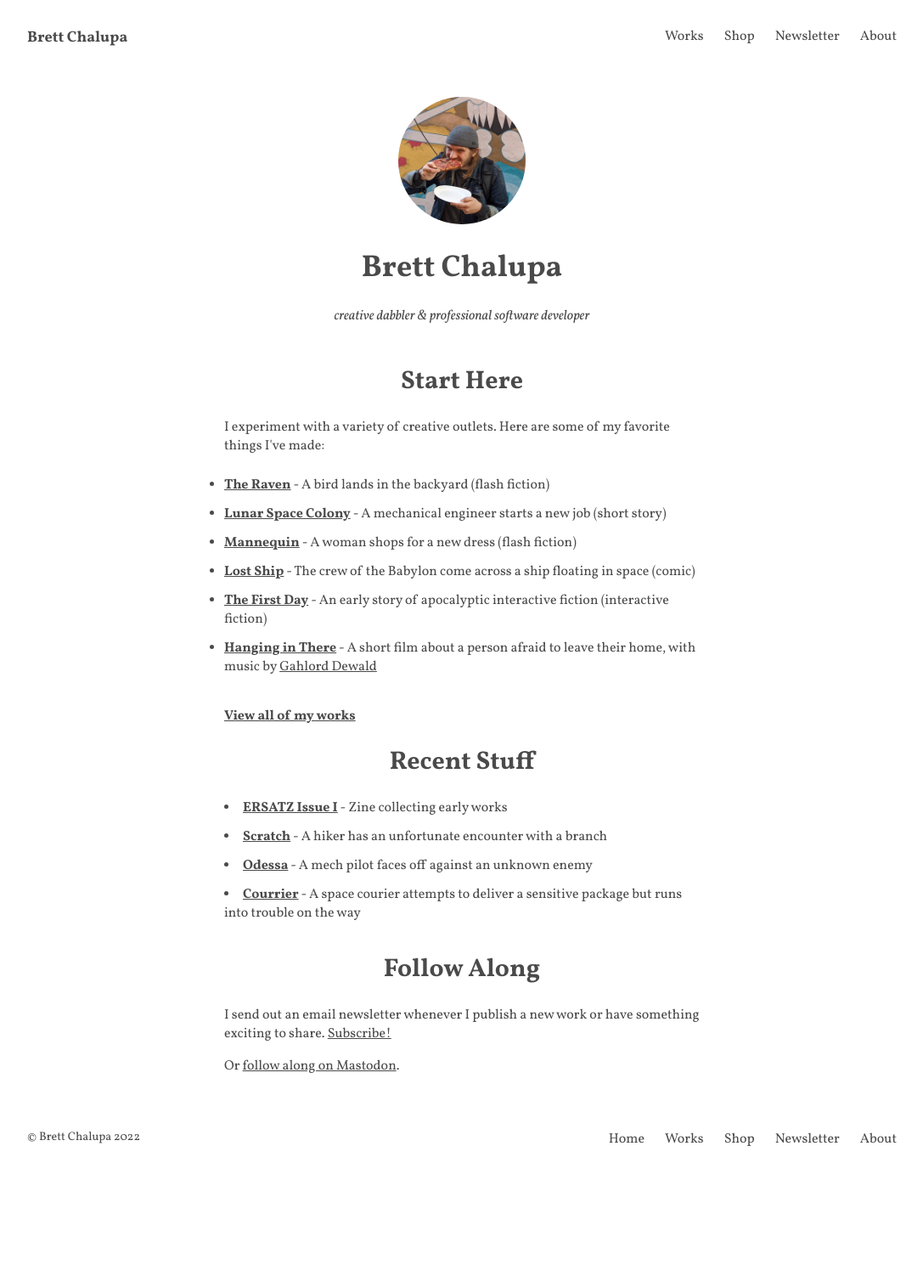
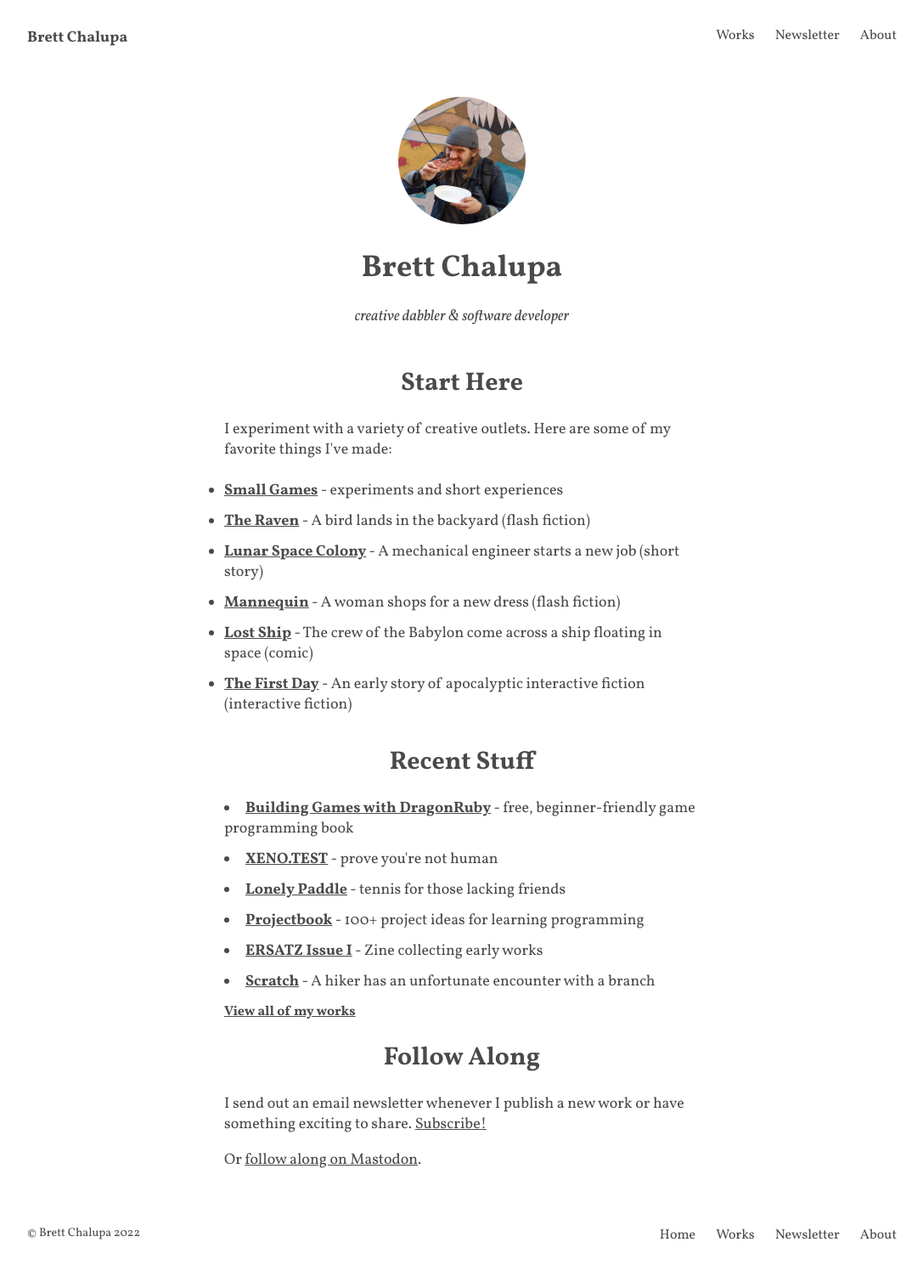
Before and after one commit to brettchalupa/brettchalupa.github.io, a Jekyll site: the page built from index.html, in a window 1280 px wide. Shown: the whole page at 85% size, without its empty margins (96-1183 px from the left). Built offline with Jekyll 4.4.1, drawn with Linux system fonts in a browser that asks for light colours; before the commit the page ends 1388 px from its top, so only the background shows below that.

Commit message:
feat: add small games & revise site

```diff
--- a/_includes/nav-list-items.html
+++ b/_includes/nav-list-items.html
@@ -1,4 +1,3 @@
 <li class="nav-item"><a href="/works/">Works</a></li>
-<li class="nav-item"><a href="https://shop.brettchalupa.com">Shop</a></li>
-<li class="nav-item"><a href="https://brettchalupa.substack.com">Newsletter</a></li>
+<li class="nav-item"><a href="https://buttondown.email/brettchalupa">Newsletter</a></li>
 <li class="nav-item"><a href="/about/">About</a></li>
--- a/css/styles.scss
+++ b/css/styles.scss
@@ -77,8 +77,8 @@ h6 {
 p, ul, ol, li, span, blockquote, small {
   font-family: $font-family;
   font-weight: $font-weight-normal;
-  font-size: 16px;
-  line-height: 22px;
+  font-size: 18px;
+  line-height: 24px;
 }
 
 p {
--- a/index.html
+++ b/index.html
@@ -9,7 +9,7 @@ layout: default
 
     <h1>Brett Chalupa</h1>
 
-    <p class="tagline"><em>creative dabbler &amp; professional software developer</em></p>
+    <p class="tagline"><em>creative dabbler &amp; software developer</em></p>
   </div>
 
   <div>
@@ -18,6 +18,10 @@ layout: default
     <p>I experiment with a variety of creative outlets. Here are some of my favorite things I've made:</p>
 
     <ul>
+      <li>
+        <a href="/small-games"><strong>Small Games</strong></a> - experiments and short experiences
+      </li>
+
       <li>
         <a href="/the-raven"><strong>The Raven</strong></a> - A bird lands in the backyard (flash fiction)
       </li>
@@ -37,19 +41,27 @@ layout: default
       <li>
         <a href="/the-first-day"><strong>The First Day</strong></a> - An early story of apocalyptic interactive fiction (interactive fiction)
       </li>
-
-      <li>
-        <a href="/hanging-in-there"><strong>Hanging in There</strong></a> - A short film about a person afraid to leave their home, with music by <a href="https://gahlorddewald.com" target="_blank">Gahlord Dewald</a>
-      </li>
-    </ul>
-
-    <div>
-      <a href="/works"><strong>View all of my works<strong></a>
-    </div>
+   </ul>
   </div>
 
   <div>
     <h2>Recent Stuff</h2>
+
+    <li>
+      <a href="https://book.dragonriders.community"><strong>Building Games with DragonRuby</strong></a> - free, beginner-friendly game programming book
+    </li>
+
+    <li>
+      <a href="https://brettchalupa.itch.io/xenotest"><strong>XENO.TEST</strong></a> - prove you're not human
+    </li>
+
+    <li>
+      <a href="https://brettchalupa.itch.io/lonely-paddle"><strong>Lonely Paddle</strong></a> - tennis for those lacking friends
+    </li>
+
+    <li>
+      <a href="https://projectbook.code.brettchalupa.com"><strong>Projectbook</strong></a> - 100+ project ideas for learning programming
+    </li>
 
     <li>
       <a href="https://shop.brettchalupa.com/product/ersatz-issue-1"><strong>ERSATZ Issue I</strong></a> - Zine collecting early works
@@ -58,14 +70,10 @@ layout: default
     <li>
       <a href="/scratch"><strong>Scratch</strong></a> - A hiker has an unfortunate encounter with a branch
     </li>
+  </div>
 
-    <li>
-      <a href="/odessa"><strong>Odessa</strong></a> - A mech pilot faces off against an unknown enemy
-    </li>
-
-    <li>
-      <a href="/courrier"><strong>Courrier</strong></a> - A space courier attempts to deliver a sensitive package but runs into trouble on the way
-    </li>
+  <div>
+    <a href="/works"><strong>View all of my works<strong></a>
   </div>
 
   <div>
```
Also changed, not shown: _works/small-games.md (added, +19 -0 lines), about.md (+5 -22 lines), _uploads/small-games-cover.png (added).
